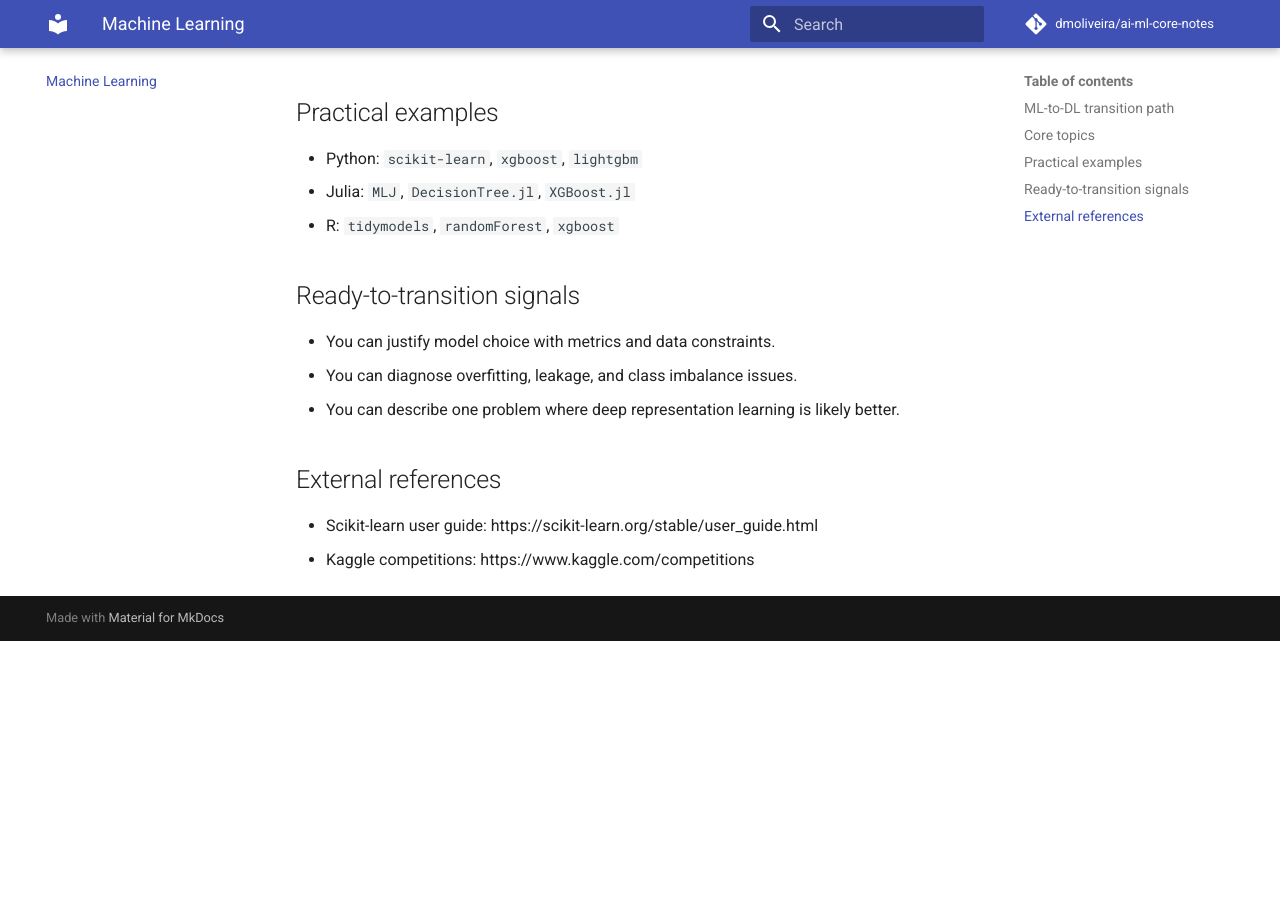
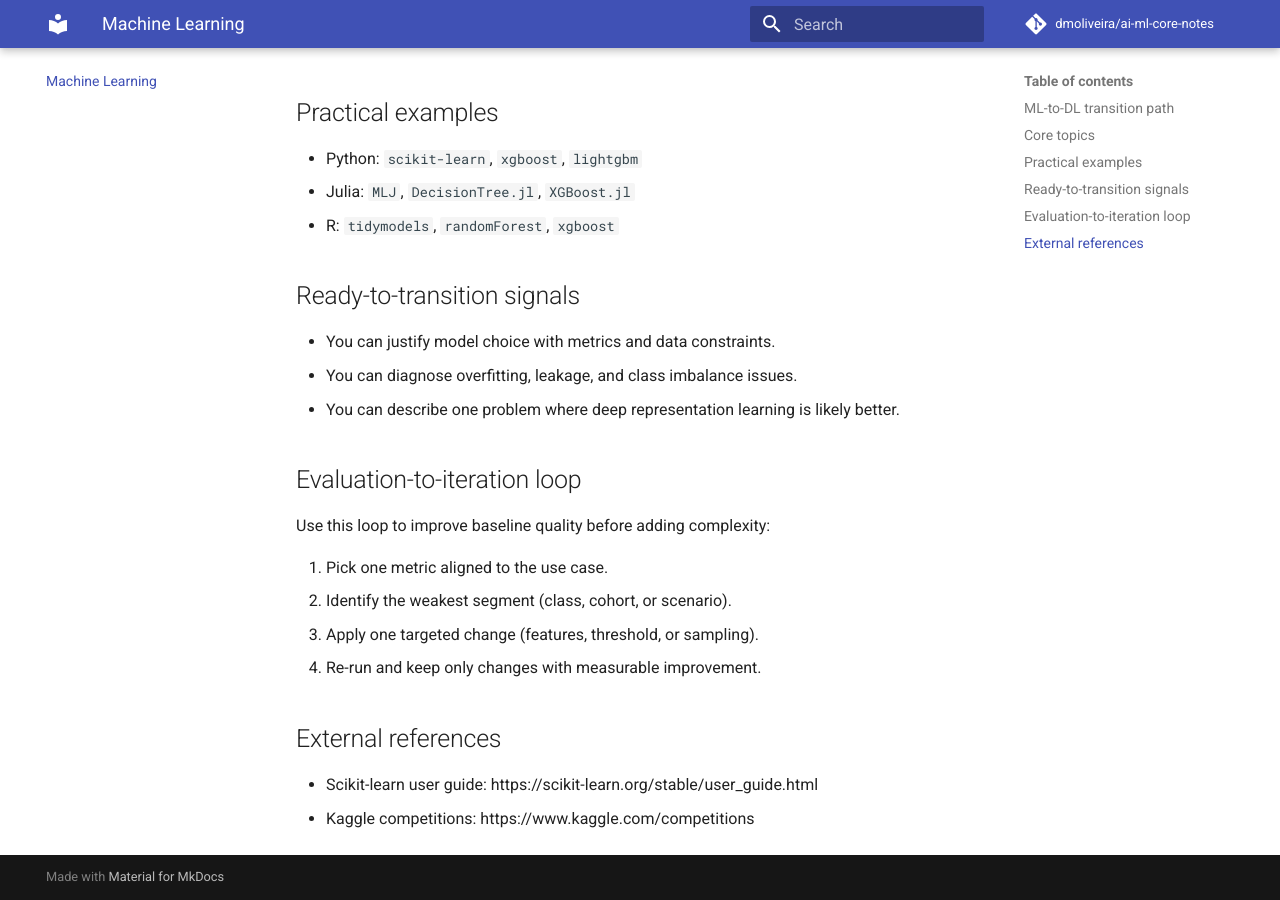
Before and after one commit to dmoliveira/ai-ml-core-notes, an MkDocs documentation site: the page built from docs/machine-learning/index.md, in a window 1280 px wide and 900 px high, scrolled down 675 px. Built offline with MkDocs 1.6.1 and Material for MkDocs 9.7.7, drawn with Linux system fonts in a browser that asks for light colours; comment, search, counter and statistics services are not loaded; before the commit the page ends 1316 px from its top, so only the background shows below that.

Commit message:
Add ML evaluation loop and RAG quality checklist

```diff
--- a/docs/machine-learning/index.md
+++ b/docs/machine-learning/index.md
@@ -30,6 +30,15 @@ Use this bridge before jumping into deep learning:
 - You can diagnose overfitting, leakage, and class imbalance issues.
 - You can describe one problem where deep representation learning is likely better.
 
+## Evaluation-to-iteration loop
+
+Use this loop to improve baseline quality before adding complexity:
+
+1. Pick one metric aligned to the use case.
+2. Identify the weakest segment (class, cohort, or scenario).
+3. Apply one targeted change (features, threshold, or sampling).
+4. Re-run and keep only changes with measurable improvement.
+
 ## External references
 
 - Scikit-learn user guide: https://scikit-learn.org/stable/user_guide.html
```
Also changed, not shown: docs/practice/lab-02-rag.md (+7 -0 lines).
